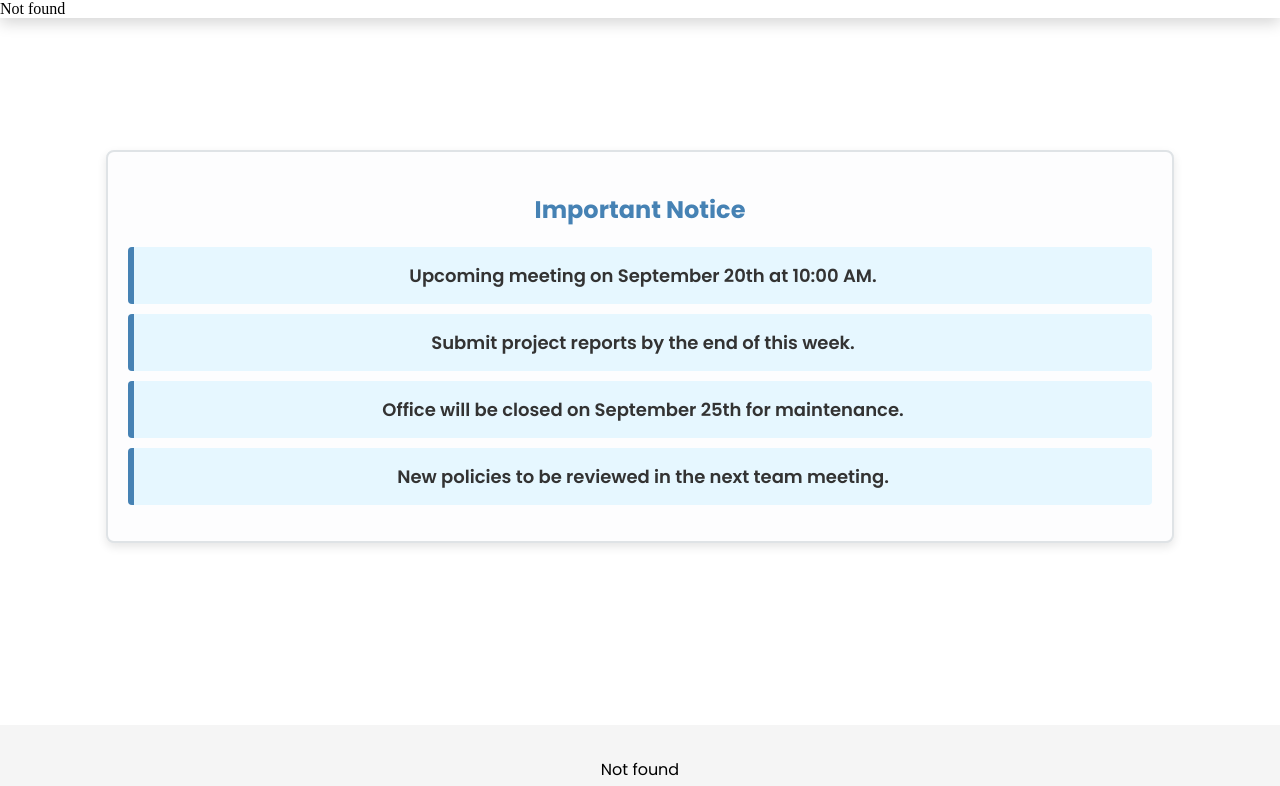
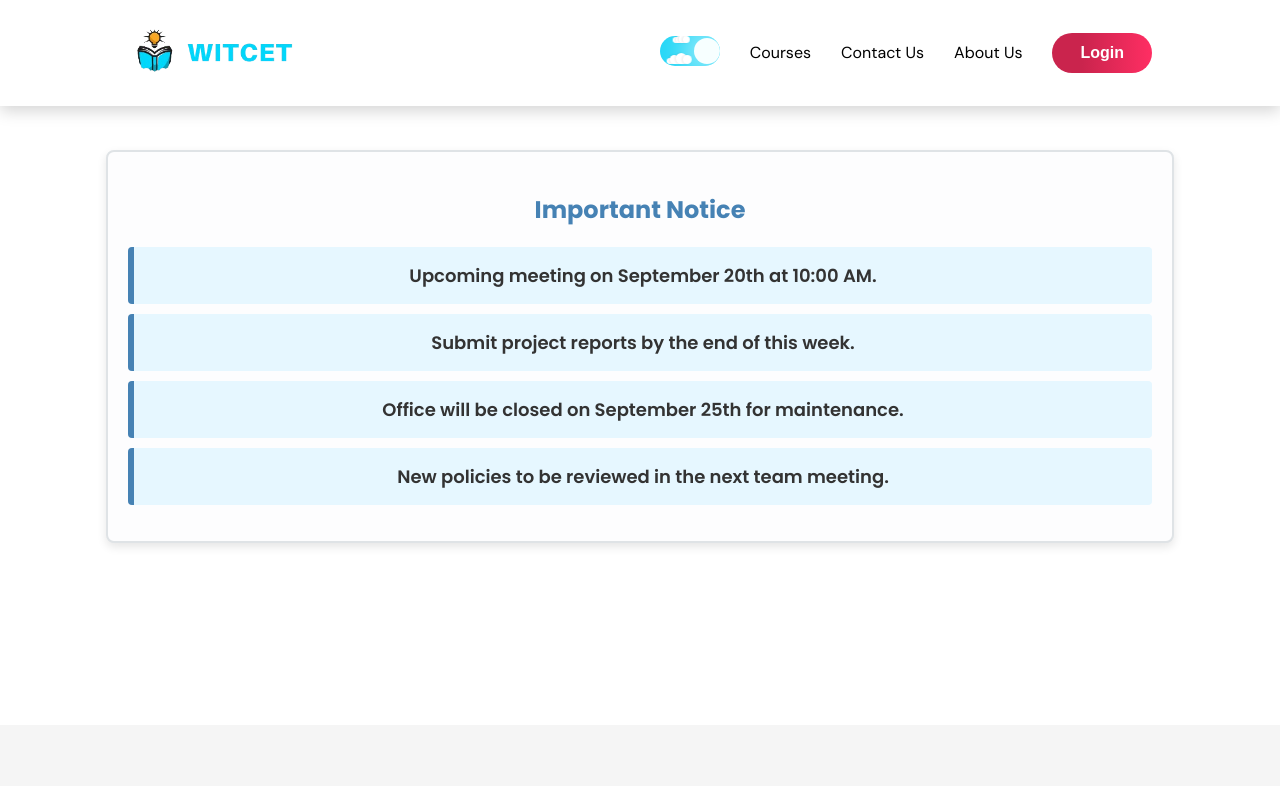
Before and after one commit to Itsmewit/Witcet_Classes, a plain HTML site: page p/3rd-year-subjects/DAA.html in a window 1280 px wide. Shown: the top 786 px of the page. Drawn offline with nearby package versions, Linux system fonts and the light colour scheme; files that its build step writes are made by us from their sources; no server answers; files whose address does not match are found by name.

Commit message:
Update DAA.html

```diff
--- a/p/3rd-year-subjects/DAA.html
+++ b/p/3rd-year-subjects/DAA.html
@@ -7,13 +7,13 @@
     <meta name="viewport" content="width=device-width, initial-scale=1.0" />
 <title>DAA</title>
 
-   <link rel="stylesheet" href="../style.css" />
-    <link rel="stylesheet" href="../styles/universal.css" />
-    <link rel="stylesheet" href="../styles/colors.css" />
-    <link rel="stylesheet" href="../styles/navbar.css" />
-    <link rel="stylesheet" href="../styles/footer.css" />
+   <link rel="stylesheet" href="../../style.css" />
+    <link rel="stylesheet" href="../../styles/universal.css" />
+    <link rel="stylesheet" href="../../styles/colors.css" />
+    <link rel="stylesheet" href="../../styles/navbar.css" />
+    <link rel="stylesheet" href="../../styles/footer.css" />
 
-     <link rel="stylesheet" href="../styles/board.css" />
+     <link rel="stylesheet" href="../../styles/board.css" />
 
 
 
@@ -50,7 +50,7 @@
 
 
            // Fetching the external file and inserting content into the notice list
-        fetch('../Other/nav.html')
+        fetch('../../Other/nav.html')
             .then(response => response.text())
             .then(data => {
                 document.getElementById('nav-bar').innerHTML = data;
@@ -117,7 +117,7 @@
 
 
            // Fetching the external file and inserting content into the notice list
-        fetch('../Other/Footer.html')
+        fetch('../../Other/Footer.html')
             .then(response => response.text())
             .then(data => {
                 document.getElementById('components-outer-container').innerHTML = data;
```
